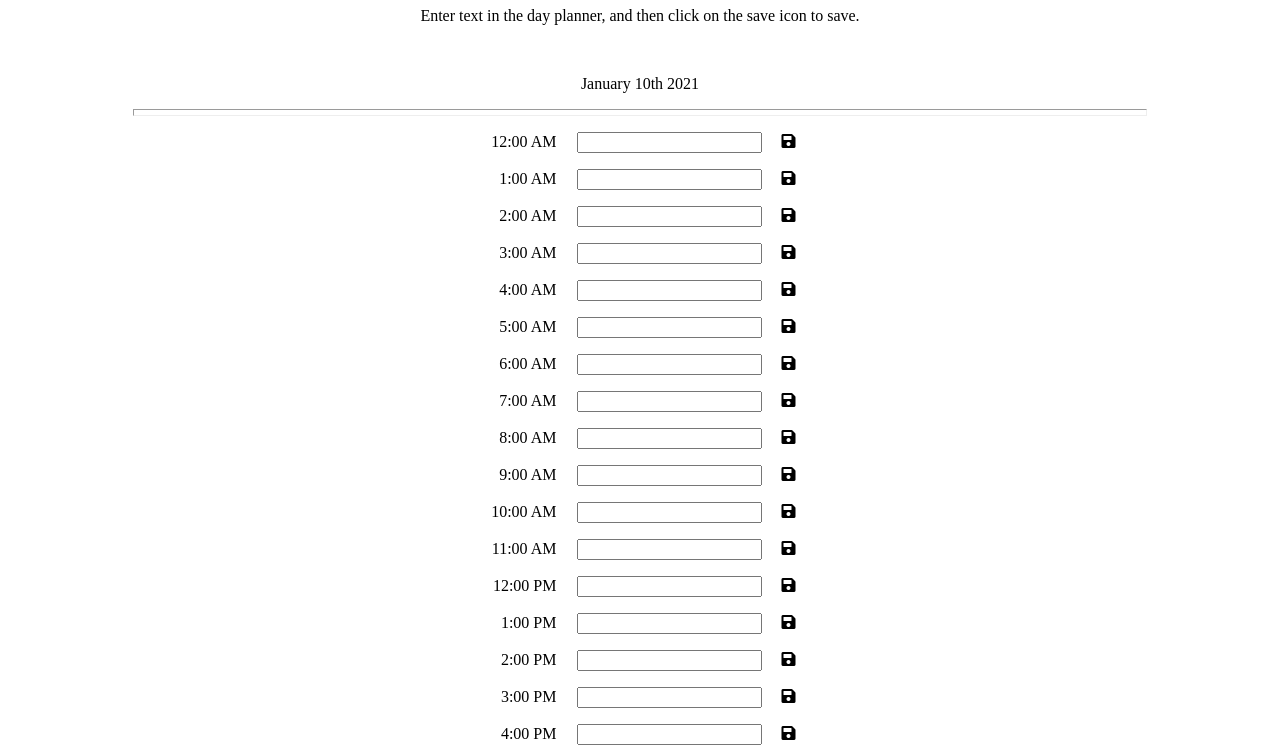
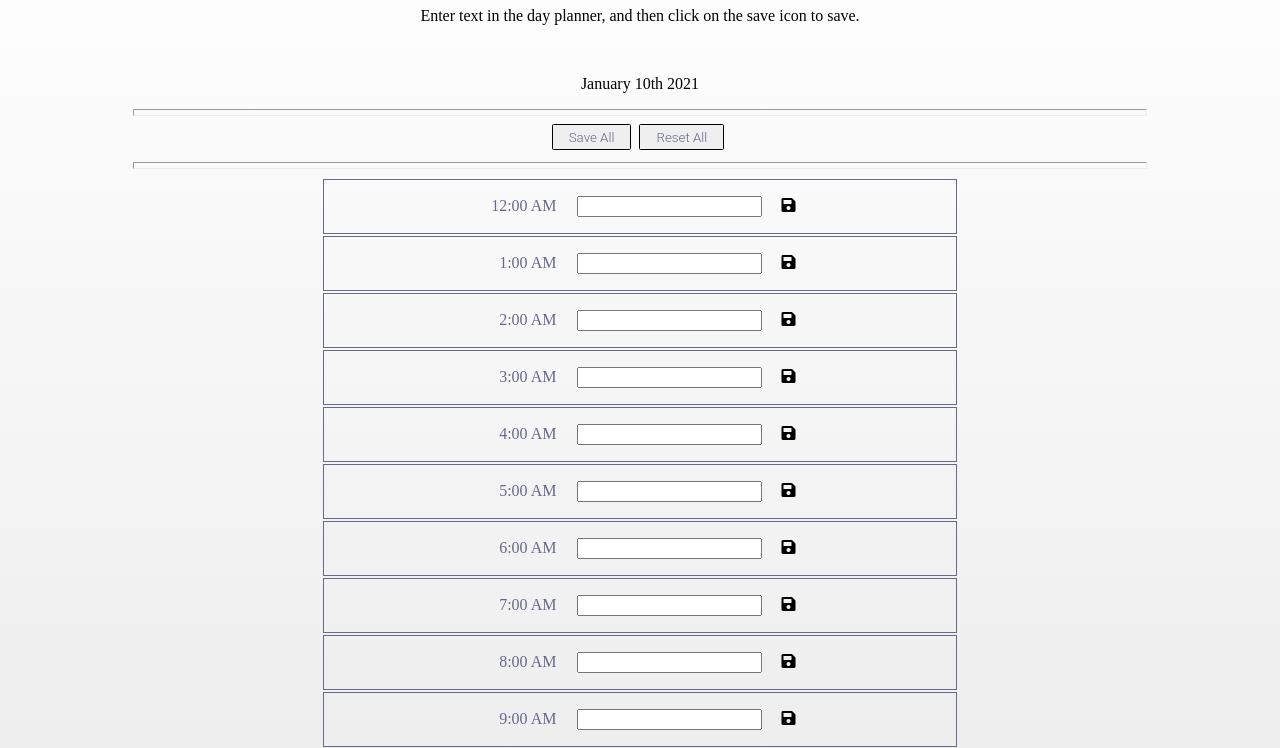
Before and after one commit to TerrenceJChan/day-planner, a plain HTML site: page index.html in a window 1280 px wide. Shown: the part 73-821 px from the top of the page. Drawn offline with nearby package versions, Linux system fonts and the light colour scheme.

Commit message:
Added save all and clear all buttons.

```diff
--- a/assets/css/styles.css
+++ b/assets/css/styles.css
@@ -1,4 +1,16 @@
 /* GLOBAL Start */
+
+html {}
+
+body {
+    background: rgb(221, 221, 221);
+    background: linear-gradient(0deg, rgba(221, 221, 221, 1) 0%, rgba(255, 255, 255, 1) 100%);
+    overflow: hidden;
+}
+
+label {
+    color: #67698C;
+}
 
 hr {
     height: 5px;
@@ -15,12 +27,44 @@ header {
 
 /* HEADER End */
 
+/* BUTTONS Start */
+
+.btn {
+    display: inline-block;
+    padding: 0.35em 1.2em;
+    border: 0.1em solid #000000;
+    margin: 0 0.3em 0.3em 0;
+    border-radius: 0.12em;
+    box-sizing: border-box;
+    font-family: 'Roboto', sans-serif;
+    font-weight: 300;
+    color: #67698C;
+    text-align: center;
+    transition: all 0.2s;
+}
+
+.btn:hover {
+    color: #000000;
+    background-color: #67698C;
+}
+
+#options-wrapper {
+    text-align: center;
+}
+
+/* BUTTONS End */
+
 /* PLANNER Start */
 
 .planner-section {
-    margin-top: 1rem;
+    padding-top: 1rem;
+    padding-bottom: 1rem;
     margin-left: auto;
     margin-right: auto;
+    margin-top: 2px;
+    margin-bottom: 2px;
+    border: 1px solid #67698C;
+    width: 50%;
 }
 
 .planner-input {
@@ -33,8 +77,8 @@ header {
 }
 
 #planner-wrapper {
-    width: 100%;
     text-align: center;
+    overflow-y: scroll;
 }
 
 #planner-wrapper label {
--- a/assets/js/scripts.js
+++ b/assets/js/scripts.js
@@ -1,3 +1,5 @@
+var currentHour = parseInt((moment().format('HH')));
+
 // Displays current time
 $('#current-time').text(moment().format('MMMM Do YYYY'));
 
@@ -12,3 +14,18 @@ for (let i = 0; i < 24; i++) {
         localStorage.setItem(JSON.stringify(i), JSON.stringify($('.text-input').eq(i).val()));
     })
 }
+
+// Save everything in localStorage
+$('#save-all').click(function () {
+    for (let i = 0; i < 24; i++) {
+        localStorage.setItem(JSON.stringify(i), JSON.stringify($('.text-input').eq(i).val()));
+    }
+})
+
+// Clears everything in localStorage
+$('#reset').click(function () {
+    for (let i = 0; i < 24; i++) {
+        localStorage.setItem(JSON.stringify(i), '');
+    }
+    location.reload;
+})
--- a/index.html
+++ b/index.html
@@ -4,7 +4,7 @@
 <head>
     <meta charset="UTF-8">
     <meta name="viewport" content="width=device-width, initial-scale=1.0">
-    <title>Dynamic Day Planner</title>
+    <title>Day Planner</title>
     <link rel="stylesheet" href="./assets/css/styles.css">
     <link rel="stylesheet" href="https://cdnjs.cloudflare.com/ajax/libs/font-awesome/5.15.1/css/all.min.css"
         integrity="sha512-+4zCK9k+qNFUR5X+cKL9EIR+ZOhtIloNl9GIKS57V1MyNsYpYcUrUeQc9vNfzsWfV28IaLL3i96P9sdNyeRssA=="
@@ -18,7 +18,7 @@
 
 <body>
     <header>
-        <h1>Dynamic Day Planner</h1>
+        <h1>Day Planner</h1>
         <p>Enter text in the day planner, and then click on the save icon to save.</p>
         <br>
         <p id="current-time">Current Time</p>
@@ -27,6 +27,11 @@
     <hr>
 
     <main>
+        <div id="options-wrapper">
+            <button id="save-all" class="btn">Save All</button>
+            <button id="reset" class="btn">Reset All</button>
+        </div>
+        <hr>
         <div id="planner-wrapper">
             <div class="planner-section">
                 <label for="t0">12:00 AM</label>
```
